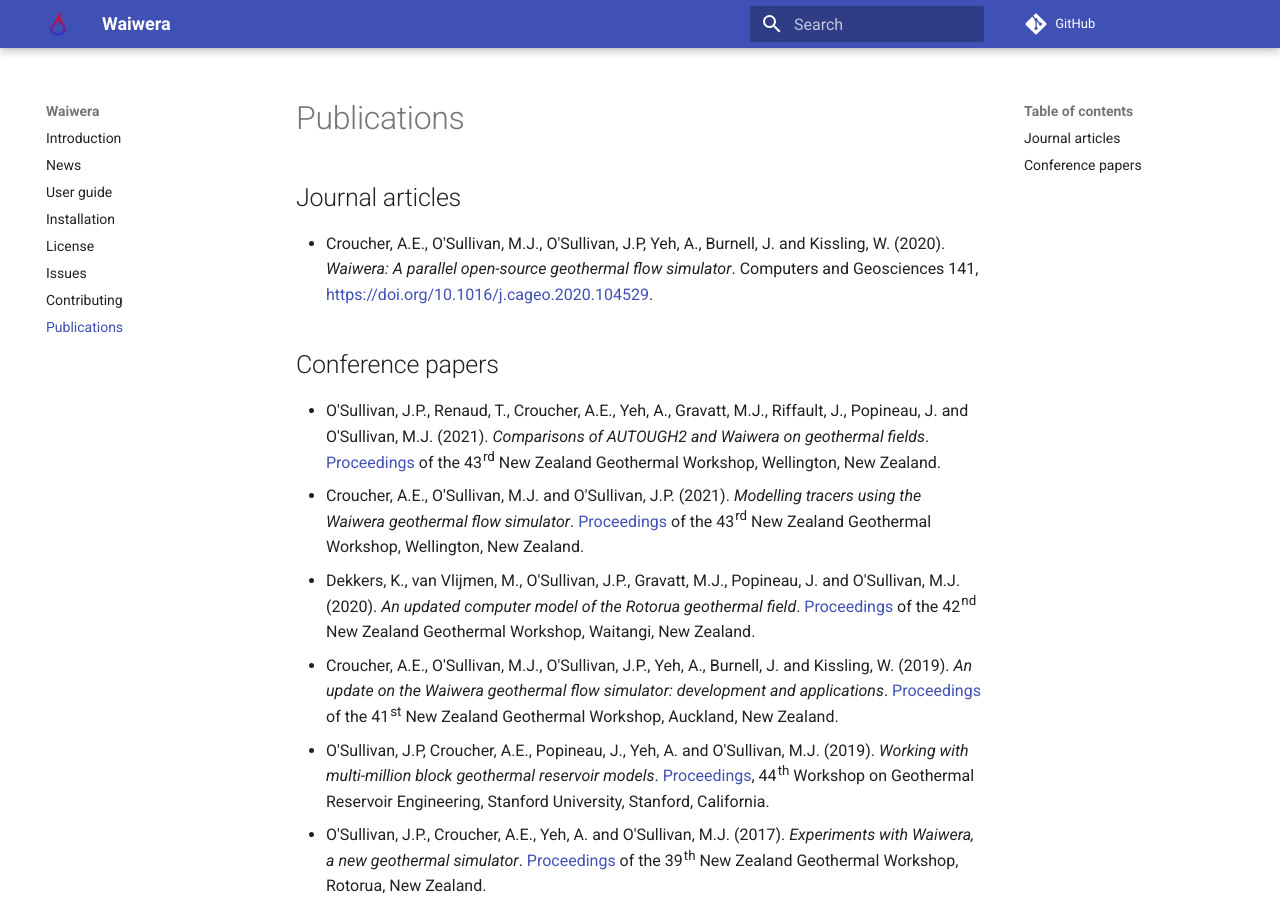
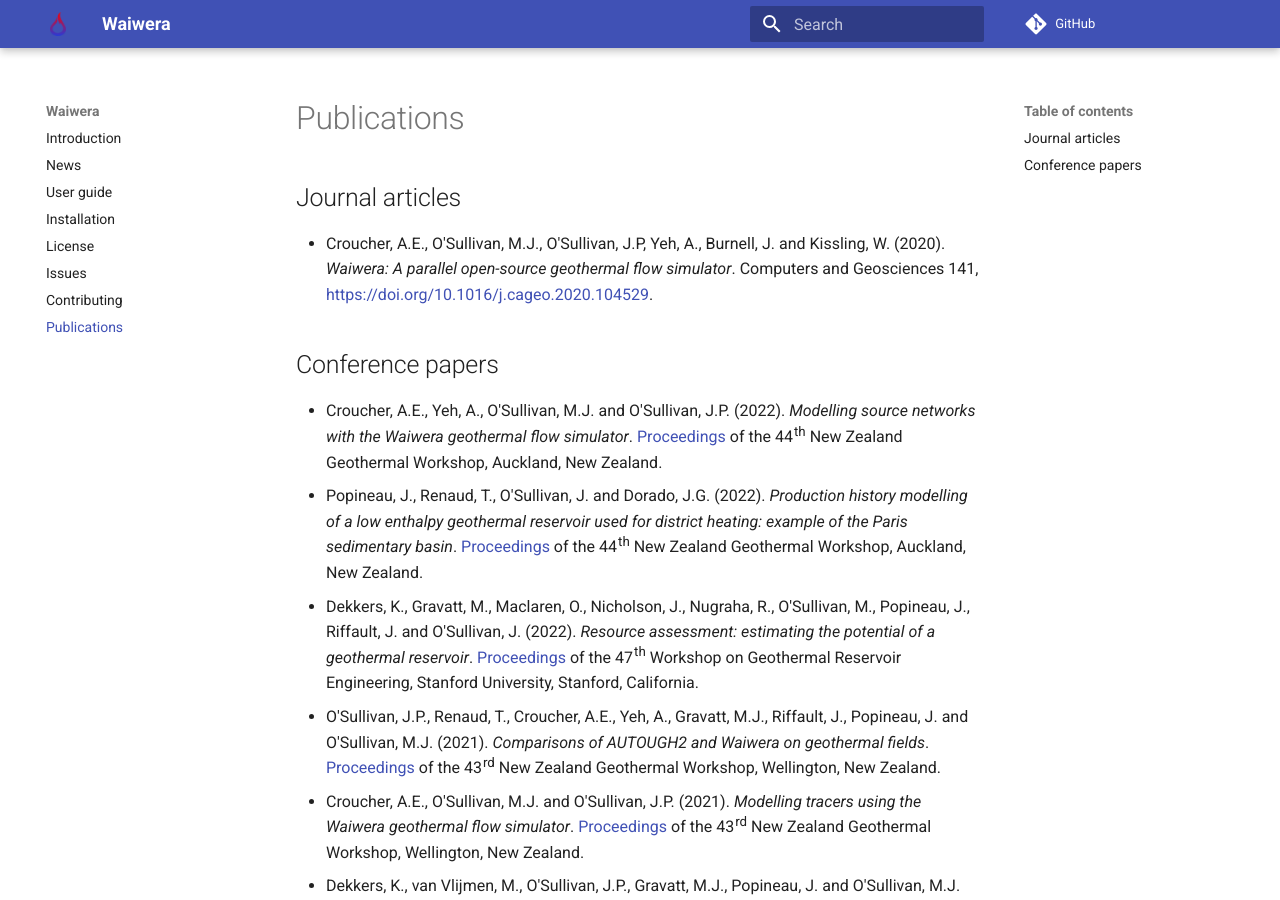
Before and after one commit to waiwera/waiwera-mkdocs, an MkDocs documentation site: the page built from docs/pubs.md, in a window 1280 px wide and 900 px high. Built offline with MkDocs 1.6.1 and Material for MkDocs 9.7.7, drawn with Linux system fonts in a browser that asks for light colours; comment, search, counter and statistics services are not loaded.

Commit message:
Add selected 2022 publications

```diff
--- a/docs/pubs.md
+++ b/docs/pubs.md
@@ -6,6 +6,9 @@
 
 ## Conference papers
 
+- Croucher, A.E., Yeh, A., O'Sullivan, M.J. and O'Sullivan, J.P. (2022). *Modelling source networks with the Waiwera geothermal flow simulator*. [Proceedings](http://www.geothermal-energy.org/pdf/IGAstandard/NZGW/2022/069.pdf) of the 44<sup>th</sup> New Zealand Geothermal Workshop, Auckland, New Zealand.
+- Popineau, J., Renaud, T., O'Sullivan, J. and Dorado, J.G. (2022). *Production history modelling of a low enthalpy geothermal reservoir used for district heating: example of the Paris sedimentary basin*. [Proceedings](http://www.geothermal-energy.org/pdf/IGAstandard/NZGW/2022/070.pdf) of the 44<sup>th</sup> New Zealand Geothermal Workshop, Auckland, New Zealand.
+- Dekkers, K., Gravatt, M., Maclaren, O., Nicholson, J., Nugraha, R., O'Sullivan, M., Popineau, J., Riffault, J. and O'Sullivan, J. (2022). *Resource assessment: estimating the potential of a geothermal reservoir*. [Proceedings](https://pangea.stanford.edu/ERE/db/GeoConf/papers/SGW/2022/Dekkers.pdf) of the 47<sup>th</sup> Workshop on Geothermal Reservoir Engineering, Stanford University, Stanford, California.
 - O'Sullivan, J.P., Renaud, T., Croucher, A.E., Yeh, A., Gravatt, M.J., Riffault, J., Popineau, J. and O'Sullivan, M.J. (2021). *Comparisons of AUTOUGH2 and Waiwera on geothermal fields*. [Proceedings](http://www.geothermal-energy.org/pdf/IGAstandard/NZGW/2021/69.pdf) of the 43<sup>rd</sup> New Zealand Geothermal Workshop, Wellington, New Zealand.
 - Croucher, A.E., O'Sullivan, M.J. and O'Sullivan, J.P. (2021). *Modelling tracers using the Waiwera geothermal flow simulator*. [Proceedings](http://www.geothermal-energy.org/pdf/IGAstandard/NZGW/2021/63.pdf) of the 43<sup>rd</sup> New Zealand Geothermal Workshop, Wellington, New Zealand.
 - Dekkers, K., van Vlijmen, M., O'Sullivan, J.P., Gravatt, M.J., Popineau, J. and O'Sullivan, M.J. (2020). *An updated computer model of the Rotorua geothermal field*. [Proceedings](http://www.geothermal-energy.org/pdf/IGAstandard/NZGW/2020/012.pdf) of the 42<sup>nd</sup> New Zealand Geothermal Workshop, Waitangi, New Zealand.
```
